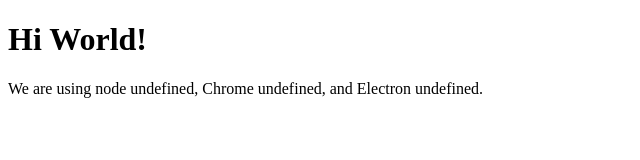
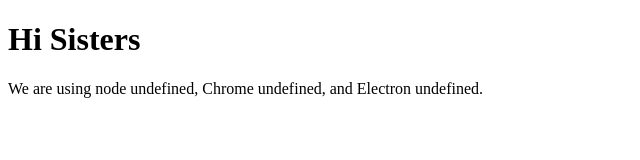
Before and after one commit to ZeroForNothing/Havora-Client, an Electron app: page index.html in a window 800 px wide. Shown: the full height of the page, 0-640 px from the left. Drawn offline with Linux system fonts and the light colour scheme.

```diff
--- a/index.html
+++ b/index.html
@@ -7,7 +7,7 @@
     <meta http-equiv="Content-Security-Policy" content="script-src 'self' 'unsafe-inline';" />
   </head>
   <body>
-    <h1>Hi World!</h1>
+    <h1>Hi Sisters</h1>
     We are using node <script>document.write(process.versions.node)</script>,
     Chrome <script>document.write(process.versions.chrome)</script>,
     and Electron <script>document.write(process.versions.electron)</script>.
```
Also changed, not shown: 1 other file.
